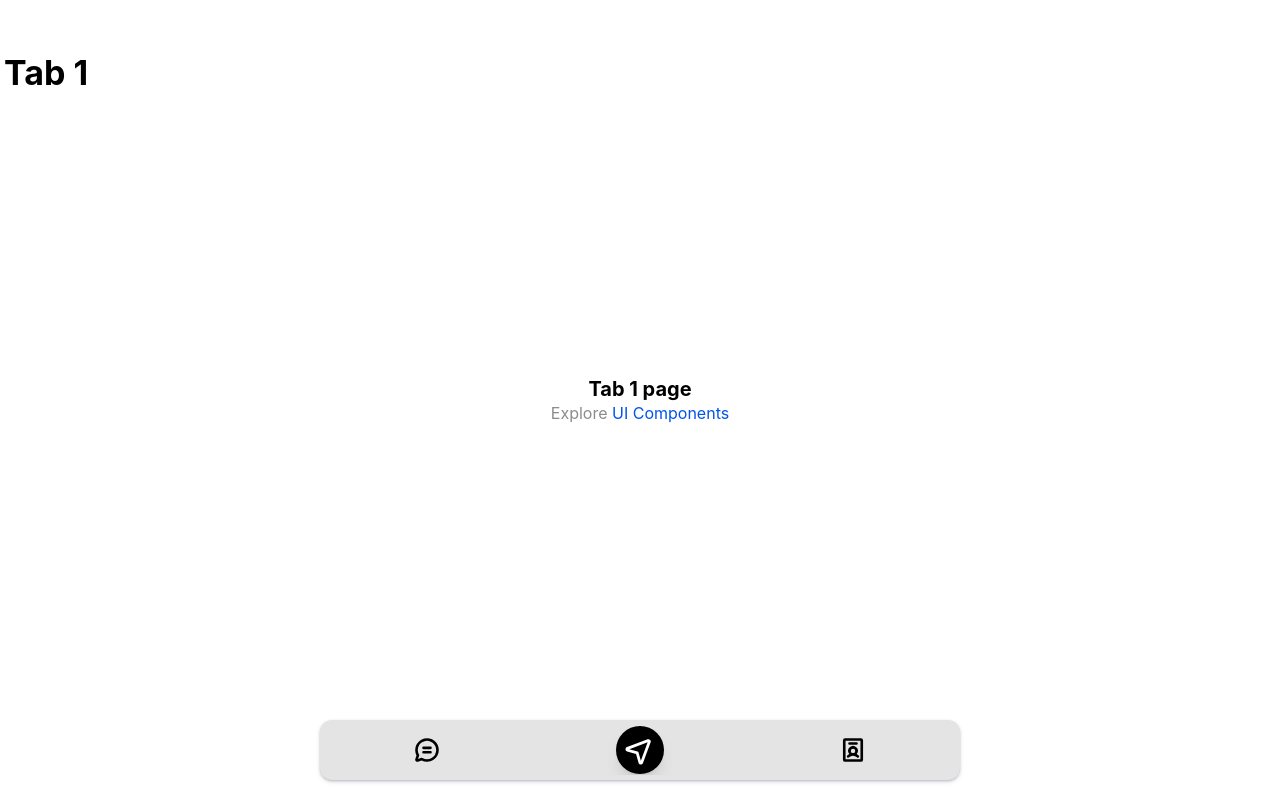
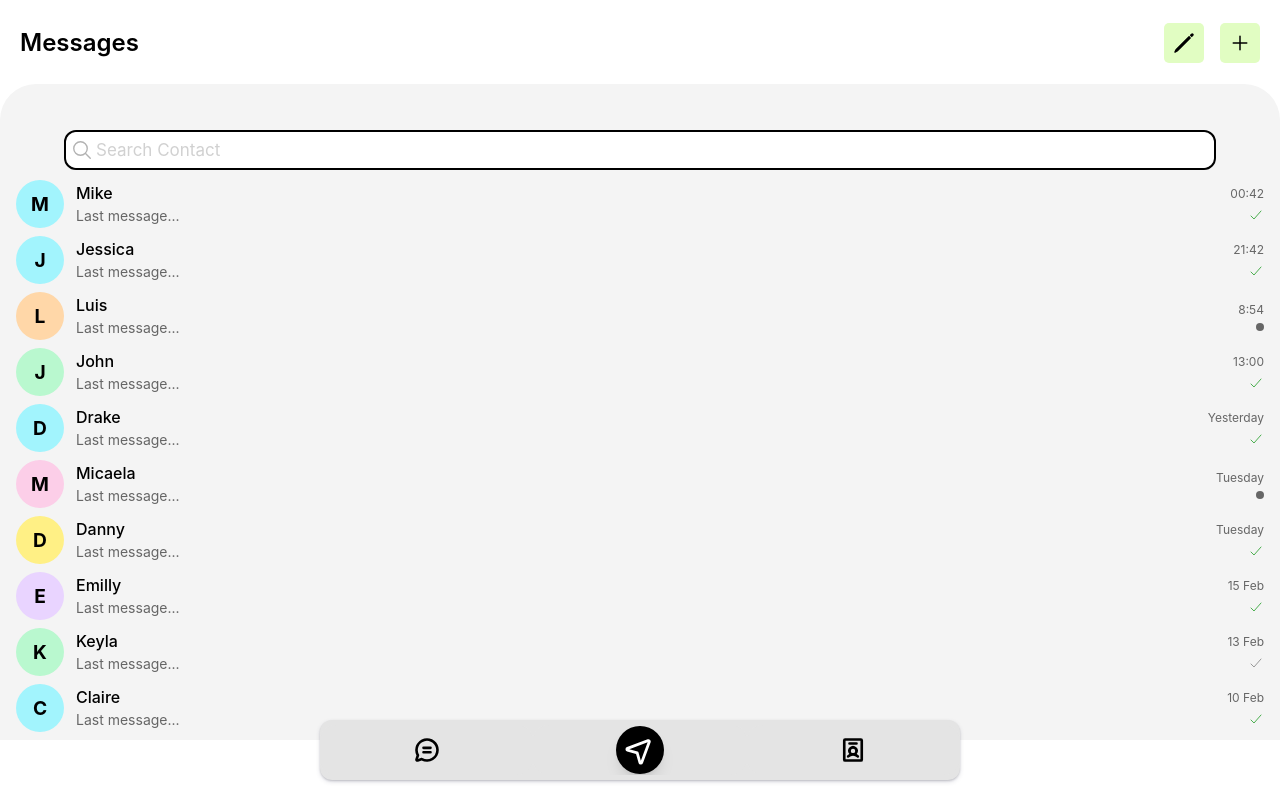
Before and after one commit to Goyto-xyz/goyto-app, a React (Vite) app: page /tab1 in a window 1280 px wide. Built offline with nearby package versions, Linux system fonts and the light colour scheme.

Commit message:
Feat: Implemented Message screen

```diff
--- a/src/pages/Tab1.css
+++ b/src/pages/Tab1.css
@@ -0,0 +1,152 @@
+ion-content, ion-page, ion-header, ion-toolbar {
+    --background: #ffffff;
+  }
+
+  .messages-header {
+    display: flex;
+    justify-content: space-between;
+    align-items: center;
+    padding: 20px 16px 10px;
+  }
+
+  .ion-no-border {
+    --background: #ffffff;
+  }
+
+  .messages-header h1 {
+    font-size: 24px;
+    font-weight: 600;
+    margin: 0;
+  }
+
+  .header-icons {
+    display: flex;
+    gap: 16px;
+  }
+
+  .header-icons ion-icon {
+    font-size: 24px;
+    padding: 8px;
+    border-radius: 12.5%;
+    background: #E1FDC2;
+  }
+
+  .messages-searchbar {
+    --background: #ffffff !important;
+    --border-radius: 10px;
+    --box-shadow: none;
+    --placeholder-color: #666;
+    --icon-color: #666;
+    --border-width: 0 !important;
+    --border-style: none !important;
+    margin: 0 auto;
+    padding: 0;
+    width: 90%;
+  }
+
+  .message-avatar {
+    width: 48px;
+    height: 48px;
+    margin-right: 12px;
+  }
+
+  .avatar-placeholder {
+    width: 100%;
+    height: 100%;
+    border-radius: 50%;
+    display: flex;
+    align-items: center;
+    justify-content: center;
+    font-weight: bold;
+    font-size: 1.2rem;
+  }
+
+  .message-container {
+    background: #F4F4F4;
+    padding-top: 36px;
+    padding-bottom: 36px;
+    border-radius: 36px 36px 0 0;
+    margin-top: 8px;
+    height: 100%;
+  }
+
+  .message-item {
+    padding: 0 16px;
+    --background: transparent;
+    margin-bottom: 8px;
+    --border-style: none !important;
+    --border-width: 0 !important;
+    --inner-border-width: 0 !important;
+  }
+
+  ion-item {
+    --border-style: none !important;
+    --border-width: 0 !important;
+    --inner-border-width: 0 !important;
+  }
+
+  .messages-list {
+    background: transparent;
+  }
+
+  .message-item ion-avatar {
+    width: 48px;
+    height: 48px;
+    margin-right: 12px;
+  }
+
+  .message-item ion-label {
+    margin: 0;
+  }
+
+  .message-item h2 {
+    font-size: 16px;
+    font-weight: 500;
+    margin-bottom: 4px;
+  }
+
+  .message-item p {
+    font-size: 14px;
+    color: #666;
+    margin: 0;
+  }
+
+  .message-meta {
+    display: flex;
+    flex-direction: column;
+    align-items: flex-end;
+    gap: 4px;
+  }
+
+  .message-time {
+    font-size: 12px;
+    color: #666;
+  }
+
+  .status-icon {
+    font-size: 16px;
+  }
+
+  .status-icon.read {
+    color: #4caf50;
+  }
+
+  .status-icon.delivered {
+    color: #999;
+  }
+
+  .status-icon.waiting {
+    width: 8px;
+    height: 8px;
+    background: #666;
+    border-radius: 50%;
+  }
+
+  ion-item::part(native) {
+    --padding-start: 0;
+    --inner-padding-end: 0;
+  }
+
+  ion-list {
+    --ion-item-background: transparent;
+  }
--- a/src/pages/Tab1.tsx
+++ b/src/pages/Tab1.tsx
@@ -1,22 +1,94 @@
-import { IonContent, IonHeader, IonPage, IonTitle, IonToolbar } from '@ionic/react';
-import ExploreContainer from '../components/ExploreContainer';
+import {
+  IonContent,
+  IonHeader,
+  IonPage,
+  IonToolbar,
+  IonSearchbar,
+  IonList,
+  IonItem,
+  IonAvatar,
+  IonLabel,
+  IonIcon,
+} from '@ionic/react';
+import { pencilOutline, addOutline, checkmarkOutline } from 'ionicons/icons';
 import './Tab1.css';
+
+interface Message {
+  id: number;
+  name: string;
+  lastMessage: string;
+  time: string;
+  status: 'read' | 'unread' | 'delivered' | 'waiting';
+  avatarColor: string;
+}
+
+const messages: Message[] = [
+  { id: 1, name: 'Mike', lastMessage: 'Last message...', time: '00:42', status: 'read', avatarColor: 'bg-cyan-200' },
+  { id: 2, name: 'Jessica', lastMessage: 'Last message...', time: '21:42', status: 'read', avatarColor: 'bg-cyan-200' },
+  { id: 3, name: 'Luis', lastMessage: 'Last message...', time: '8:54', status: 'waiting', avatarColor: 'bg-orange-200' },
+  { id: 4, name: 'John', lastMessage: 'Last message...', time: '13:00', status: 'read', avatarColor: 'bg-green-200' },
+  { id: 5, name: 'Drake', lastMessage: 'Last message...', time: 'Yesterday', status: 'read', avatarColor: 'bg-cyan-200' },
+  { id: 6, name: 'Micaela', lastMessage: 'Last message...', time: 'Tuesday', status: 'waiting',  avatarColor: 'bg-pink-200' },
+  { id: 7, name: 'Danny', lastMessage: 'Last message...', time: 'Tuesday', status: 'read', avatarColor: 'bg-yellow-200' },
+  { id: 8, name: 'Emilly', lastMessage: 'Last message...', time: '15 Feb', status: 'read', avatarColor: 'bg-purple-200' },
+  { id: 9, name: 'Keyla', lastMessage: 'Last message...', time: '13 Feb', status: 'delivered', avatarColor: 'bg-green-200' },
+  { id: 10, name: 'Claire', lastMessage: 'Last message...', time: '10 Feb', status: 'read', avatarColor: 'bg-cyan-200' },
+  { id: 11, name: 'Joe', lastMessage: 'Last message...', time: '1 Feb', status: 'waiting', avatarColor: 'bg-pink-200' },
+];
 
 const Tab1: React.FC = () => {
   return (
     <IonPage>
-      <IonHeader>
+      <IonHeader className="ion-no-border">
         <IonToolbar>
-          <IonTitle>Tab 1</IonTitle>
+          <div className="messages-header">
+            <h1>Messages</h1>
+            <div className="header-icons">
+              <IonIcon icon={pencilOutline} />
+              <IonIcon icon={addOutline} />
+            </div>
+          </div>
         </IonToolbar>
       </IonHeader>
-      <IonContent fullscreen>
-        <IonHeader collapse="condense">
-          <IonToolbar>
-            <IonTitle size="large">Tab 1</IonTitle>
-          </IonToolbar>
-        </IonHeader>
-        <ExploreContainer name="Tab 1 page" />
+
+
+
+      <IonContent>
+      <div className='message-container'>
+        <div>
+          <IonSearchbar
+            placeholder="Search Contact"
+            className="messages-searchbar"
+          />
+        </div>
+        <IonList className="messages-list">
+          {messages.map((message) => (
+            <IonItem key={message.id} className="message-item">
+              <IonAvatar slot="start" className="message-avatar">
+                <div className={`avatar-placeholder ${message.avatarColor}`}>
+                  {message.name.charAt(0)}
+                </div>
+              </IonAvatar>
+              <IonLabel>
+                <h2>{message.name}</h2>
+                <p>{message.lastMessage}</p>
+              </IonLabel>
+              <div className="message-meta">
+                <span className="message-time">{message.time}</span>
+                {message.status === 'read' && (
+                  <IonIcon icon={checkmarkOutline} className="status-icon read" />
+                )}
+                {message.status === 'waiting' && (
+                  <div className="status-icon waiting"></div>
+                )}
+                {message.status === 'delivered' && (
+                  <IonIcon icon={checkmarkOutline} className="status-icon delivered" />
+                )}
+              </div>
+            </IonItem>
+          ))}
+        </IonList>
+      </div>
       </IonContent>
     </IonPage>
   );
```
